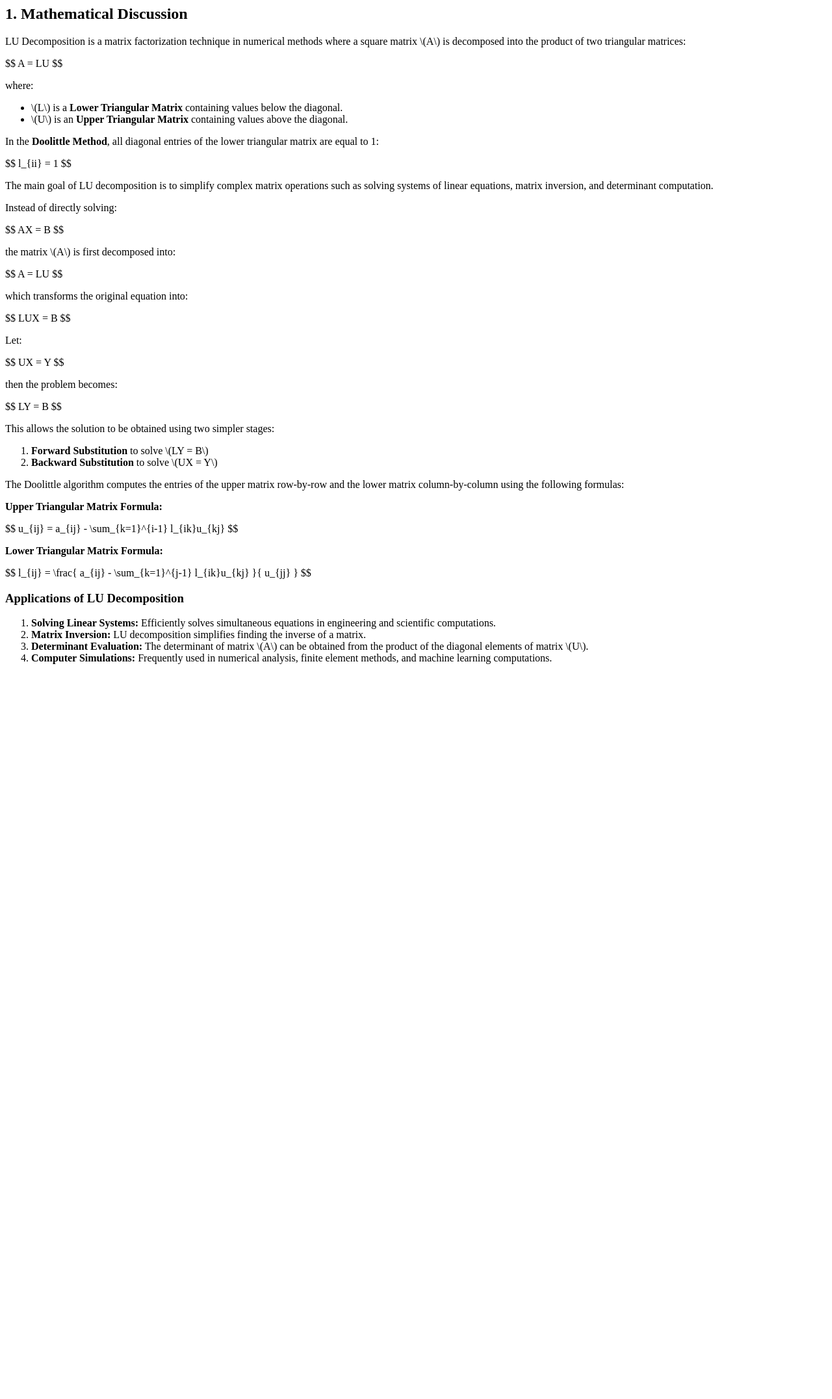
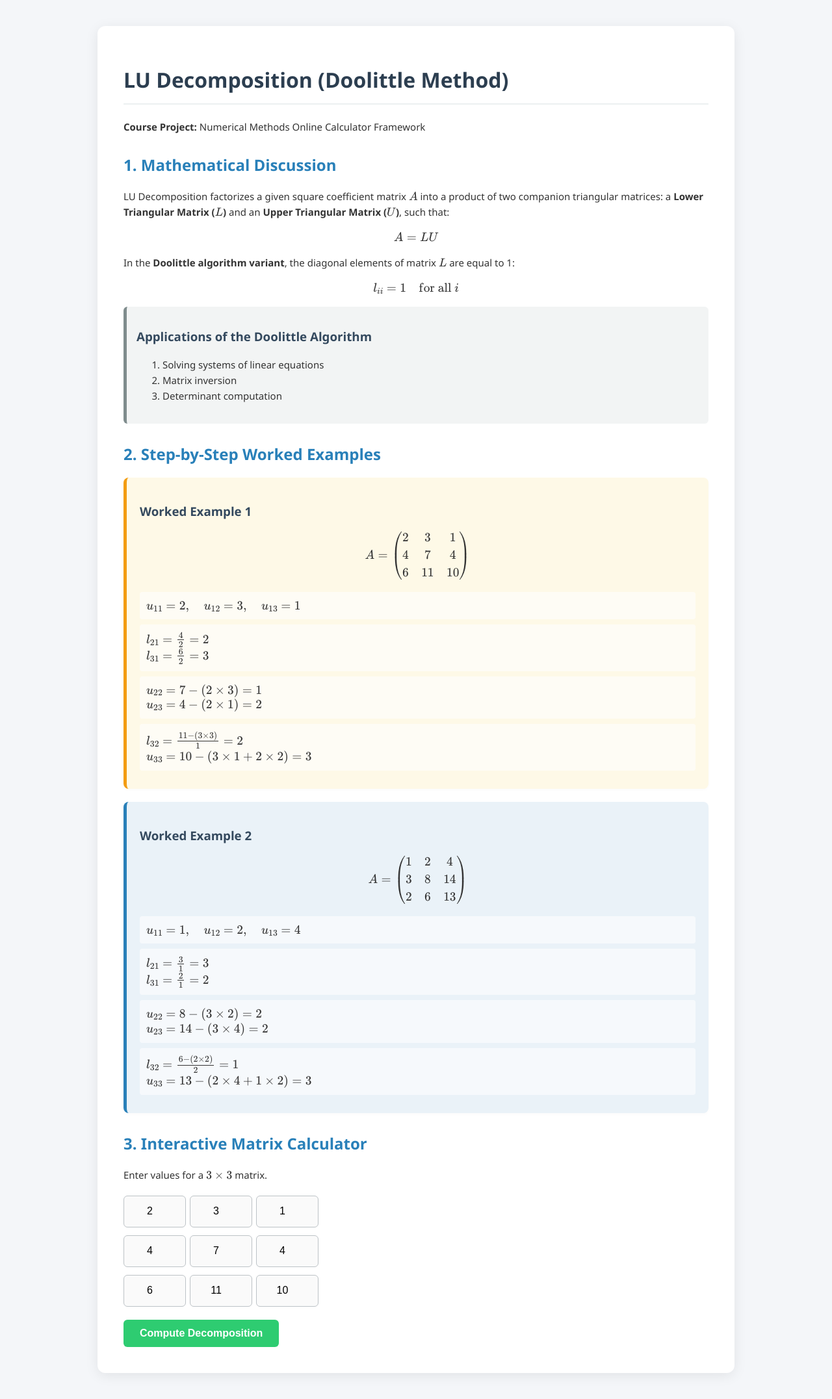
Before and after one commit to aerances/lu-decomposition, a Flask app: page / in a window 1280 px wide. Shown: the whole page at 65% size. Before the commit the page ends 1022 px from the top, so only its background shows below. Run offline with Flask 3, Linux system fonts and the light colour scheme.

Commit message:
Update index.html

```diff
--- a/templates/index.html
+++ b/templates/index.html
@@ -1,165 +1,266 @@
-<h2>1. Mathematical Discussion</h2>
+<!DOCTYPE html>
+<html lang="en">
+<head>
 
-<p>
-    LU Decomposition is a matrix factorization technique in numerical
-    methods where a square matrix \(A\) is decomposed into the product
-    of two triangular matrices:
-</p>
+    <meta charset="UTF-8">
+    <meta name="viewport" content="width=device-width, initial-scale=1.0">
 
-$$
-A = LU
-$$
+    <title>LU Decomposition Calculator (Doolittle Method)</title>
 
-<p>
-    where:
-</p>
+    <link rel="stylesheet" href="{{ url_for('static', filename='style.css') }}">
 
-<ul>
-    <li>
-        \(L\) is a <strong>Lower Triangular Matrix</strong>
-        containing values below the diagonal.
-    </li>
+    <script src="https://cdn.jsdelivr.net/npm/mathjax@3/es5/tex-mml-chtml.js"></script>
 
-    <li>
-        \(U\) is an <strong>Upper Triangular Matrix</strong>
-        containing values above the diagonal.
-    </li>
-</ul>
+</head>
 
-<p>
-    In the <strong>Doolittle Method</strong>, all diagonal entries
-    of the lower triangular matrix are equal to 1:
-</p>
+<body>
 
-$$
-l_{ii} = 1
-$$
+<div class="container">
 
-<p>
-    The main goal of LU decomposition is to simplify complex matrix
-    operations such as solving systems of linear equations,
-    matrix inversion, and determinant computation.
-</p>
+    <h1>LU Decomposition (Doolittle Method)</h1>
 
-<p>
-    Instead of directly solving:
-</p>
+    <p>
+        <strong>Course Project:</strong>
+        Numerical Methods Online Calculator Framework
+    </p>
 
-$$
-AX = B
-$$
+    <h2>1. Mathematical Discussion</h2>
 
-<p>
-    the matrix \(A\) is first decomposed into:
-</p>
+    <p>
+        LU Decomposition factorizes a given square coefficient matrix
+        \(A\) into a product of two companion triangular matrices:
+        a <strong>Lower Triangular Matrix (\(L\))</strong>
+        and an <strong>Upper Triangular Matrix (\(U\))</strong>,
+        such that:
+    </p>
 
-$$
-A = LU
-$$
+    $$A = LU$$
 
-<p>
-    which transforms the original equation into:
-</p>
+    <p>
+        In the <strong>Doolittle algorithm variant</strong>,
+        the diagonal elements of matrix \(L\) are equal to 1:
+    </p>
 
-$$
-LUX = B
-$$
+    $$l_{ii} = 1 \quad \text{for all } i$$
 
-<p>
-    Let:
-</p>
+    <div class="apps-box">
 
-$$
-UX = Y
-$$
+        <h3>Applications of the Doolittle Algorithm</h3>
 
-<p>
-    then the problem becomes:
-</p>
+        <ol>
+            <li>
+                Solving systems of linear equations
+            </li>
 
-$$
-LY = B
-$$
+            <li>
+                Matrix inversion
+            </li>
 
-<p>
-    This allows the solution to be obtained using two simpler stages:
-</p>
+            <li>
+                Determinant computation
+            </li>
 
-<ol>
-    <li>
-        <strong>Forward Substitution</strong> to solve \(LY = B\)
-    </li>
+        </ol>
 
-    <li>
-        <strong>Backward Substitution</strong> to solve \(UX = Y\)
-    </li>
-</ol>
+    </div>
 
-<p>
-    The Doolittle algorithm computes the entries of the upper matrix
-    row-by-row and the lower matrix column-by-column using the
-    following formulas:
-</p>
+    <h2>2. Step-by-Step Worked Examples</h2>
 
-<p>
-    <strong>Upper Triangular Matrix Formula:</strong>
-</p>
+    <div class="example-box ex1">
 
-$$
-u_{ij}
-=
-a_{ij}
--
-\sum_{k=1}^{i-1}
-l_{ik}u_{kj}
-$$
+        <h3>Worked Example 1</h3>
 
-<p>
-    <strong>Lower Triangular Matrix Formula:</strong>
-</p>
+        $$A =
+        \begin{pmatrix}
+        2 & 3 & 1 \\
+        4 & 7 & 4 \\
+        6 & 11 & 10
+        \end{pmatrix}$$
 
-$$
-l_{ij}
-=
-\frac{
-a_{ij}
--
-\sum_{k=1}^{j-1}
-l_{ik}u_{kj}
-}{
-u_{jj}
-}
-$$
+        <div class="math-step">
+            \(u_{11}=2,\quad u_{12}=3,\quad u_{13}=1\)
+        </div>
 
-<div class="apps-box">
+        <div class="math-step">
+            \(l_{21}=\frac{4}{2}=2\)
+            <br>
+            \(l_{31}=\frac{6}{2}=3\)
+        </div>
 
-    <h3>Applications of LU Decomposition</h3>
+        <div class="math-step">
+            \(u_{22}=7-(2\times3)=1\)
+            <br>
+            \(u_{23}=4-(2\times1)=2\)
+        </div>
 
-    <ol>
+        <div class="math-step">
+            \(l_{32}=\frac{11-(3\times3)}{1}=2\)
+            <br>
+            \(u_{33}=10-(3\times1+2\times2)=3\)
+        </div>
 
-        <li>
-            <strong>Solving Linear Systems:</strong>
-            Efficiently solves simultaneous equations in engineering
-            and scientific computations.
-        </li>
+    </div>
 
-        <li>
-            <strong>Matrix Inversion:</strong>
-            LU decomposition simplifies finding the inverse of a matrix.
-        </li>
+    <div class="example-box ex2">
 
-        <li>
-            <strong>Determinant Evaluation:</strong>
-            The determinant of matrix \(A\) can be obtained from the
-            product of the diagonal elements of matrix \(U\).
-        </li>
+        <h3>Worked Example 2</h3>
 
-        <li>
-            <strong>Computer Simulations:</strong>
-            Frequently used in numerical analysis, finite element
-            methods, and machine learning computations.
-        </li>
+        $$A =
+        \begin{pmatrix}
+        1 & 2 & 4 \\
+        3 & 8 & 14 \\
+        2 & 6 & 13
+        \end{pmatrix}$$
 
-    </ol>
+        <div class="math-step">
+            \(u_{11}=1,\quad u_{12}=2,\quad u_{13}=4\)
+        </div>
+
+        <div class="math-step">
+            \(l_{21}=\frac{3}{1}=3\)
+            <br>
+            \(l_{31}=\frac{2}{1}=2\)
+        </div>
+
+        <div class="math-step">
+            \(u_{22}=8-(3\times2)=2\)
+            <br>
+            \(u_{23}=14-(3\times4)=2\)
+        </div>
+
+        <div class="math-step">
+            \(l_{32}=\frac{6-(2\times2)}{2}=1\)
+            <br>
+            \(u_{33}=13-(2\times4+1\times2)=3\)
+        </div>
+
+    </div>
+
+    <h2>3. Interactive Matrix Calculator</h2>
+
+    <p>
+        Enter values for a \(3 \times 3\) matrix.
+    </p>
+
+    <form method="POST">
+
+        <div class="matrix-grid">
+
+            <input type="number" step="any" name="cell_0_0"
+            value="{{ matrix_input[0][0] if matrix_input else 2 }}" required>
+
+            <input type="number" step="any" name="cell_0_1"
+            value="{{ matrix_input[0][1] if matrix_input else 3 }}" required>
+
+            <input type="number" step="any" name="cell_0_2"
+            value="{{ matrix_input[0][2] if matrix_input else 1 }}" required>
+
+            <input type="number" step="any" name="cell_1_0"
+            value="{{ matrix_input[1][0] if matrix_input else 4 }}" required>
+
+            <input type="number" step="any" name="cell_1_1"
+            value="{{ matrix_input[1][1] if matrix_input else 7 }}" required>
+
+            <input type="number" step="any" name="cell_1_2"
+            value="{{ matrix_input[1][2] if matrix_input else 4 }}" required>
+
+            <input type="number" step="any" name="cell_2_0"
+            value="{{ matrix_input[2][0] if matrix_input else 6 }}" required>
+
+            <input type="number" step="any" name="cell_2_1"
+            value="{{ matrix_input[2][1] if matrix_input else 11 }}" required>
+
+            <input type="number" step="any" name="cell_2_2"
+            value="{{ matrix_input[2][2] if matrix_input else 10 }}" required>
+
+        </div>
+
+        <button type="submit">
+            Compute Decomposition
+        </button>
+
+    </form>
+
+    {% if error %}
+
+        <div class="error">
+
+            <strong>Calculation Halt:</strong>
+            {{ error }}
+
+        </div>
+
+    {% endif %}
+
+    {% if result %}
+
+        <div class="results-section">
+
+            <h3>Full Computation Trace</h3>
+
+            {% for step in steps %}
+
+                {% if "---" in step %}
+
+                    <div class="step-heading">
+                        {{ step.replace('---', '') }}
+                    </div>
+
+                {% else %}
+
+                    <div class="math-step">
+                        {{ step }}
+                    </div>
+
+                {% endif %}
+
+            {% endfor %}
+
+            <div class="answer-box">
+
+                <h3>Final Answer Configuration</h3>
+
+                <p><strong>Lower Triangular Matrix (L):</strong></p>
+
+                $$L =
+                \begin{pmatrix}
+                {{ "%.2f"|format(result['L'][0][0]) }} &
+                {{ "%.2f"|format(result['L'][0][1]) }} &
+                {{ "%.2f"|format(result['L'][0][2]) }} \\
+
+                {{ "%.2f"|format(result['L'][1][0]) }} &
+                {{ "%.2f"|format(result['L'][1][1]) }} &
+                {{ "%.2f"|format(result['L'][1][2]) }} \\
+
+                {{ "%.2f"|format(result['L'][2][0]) }} &
+                {{ "%.2f"|format(result['L'][2][1]) }} &
+                {{ "%.2f"|format(result['L'][2][2]) }}
+                \end{pmatrix}$$
+
+                <p><strong>Upper Triangular Matrix (U):</strong></p>
+
+                $$U =
+                \begin{pmatrix}
+                {{ "%.2f"|format(result['U'][0][0]) }} &
+                {{ "%.2f"|format(result['U'][0][1]) }} &
+                {{ "%.2f"|format(result['U'][0][2]) }} \\
+
+                {{ "%.2f"|format(result['U'][1][0]) }} &
+                {{ "%.2f"|format(result['U'][1][1]) }} &
+                {{ "%.2f"|format(result['U'][1][2]) }} \\
+
+                {{ "%.2f"|format(result['U'][2][0]) }} &
+                {{ "%.2f"|format(result['U'][2][1]) }} &
+                {{ "%.2f"|format(result['U'][2][2]) }}
+                \end{pmatrix}$$
+
+            </div>
+
+        </div>
+
+    {% endif %}
 
 </div>
+
+</body>
+</html>
```
